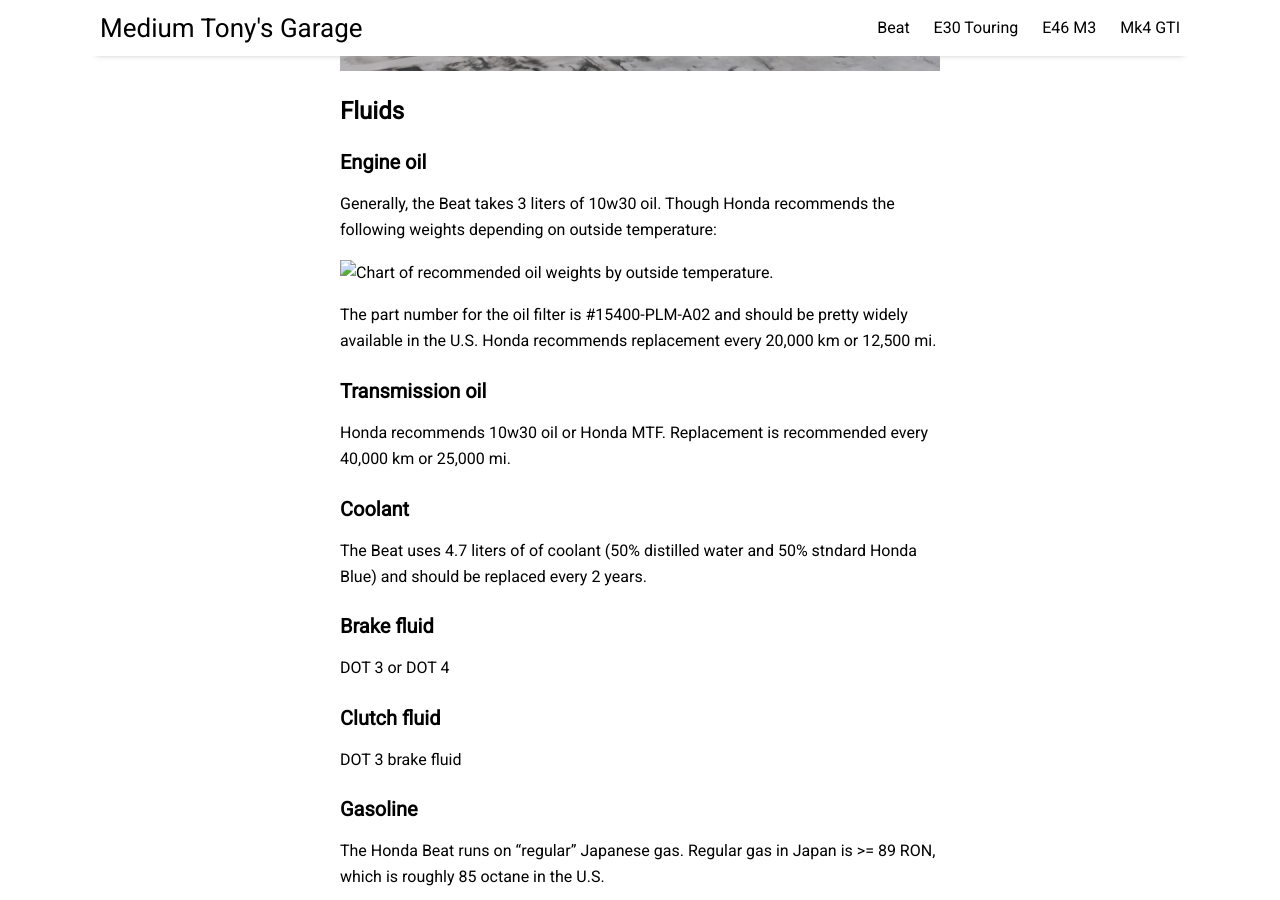
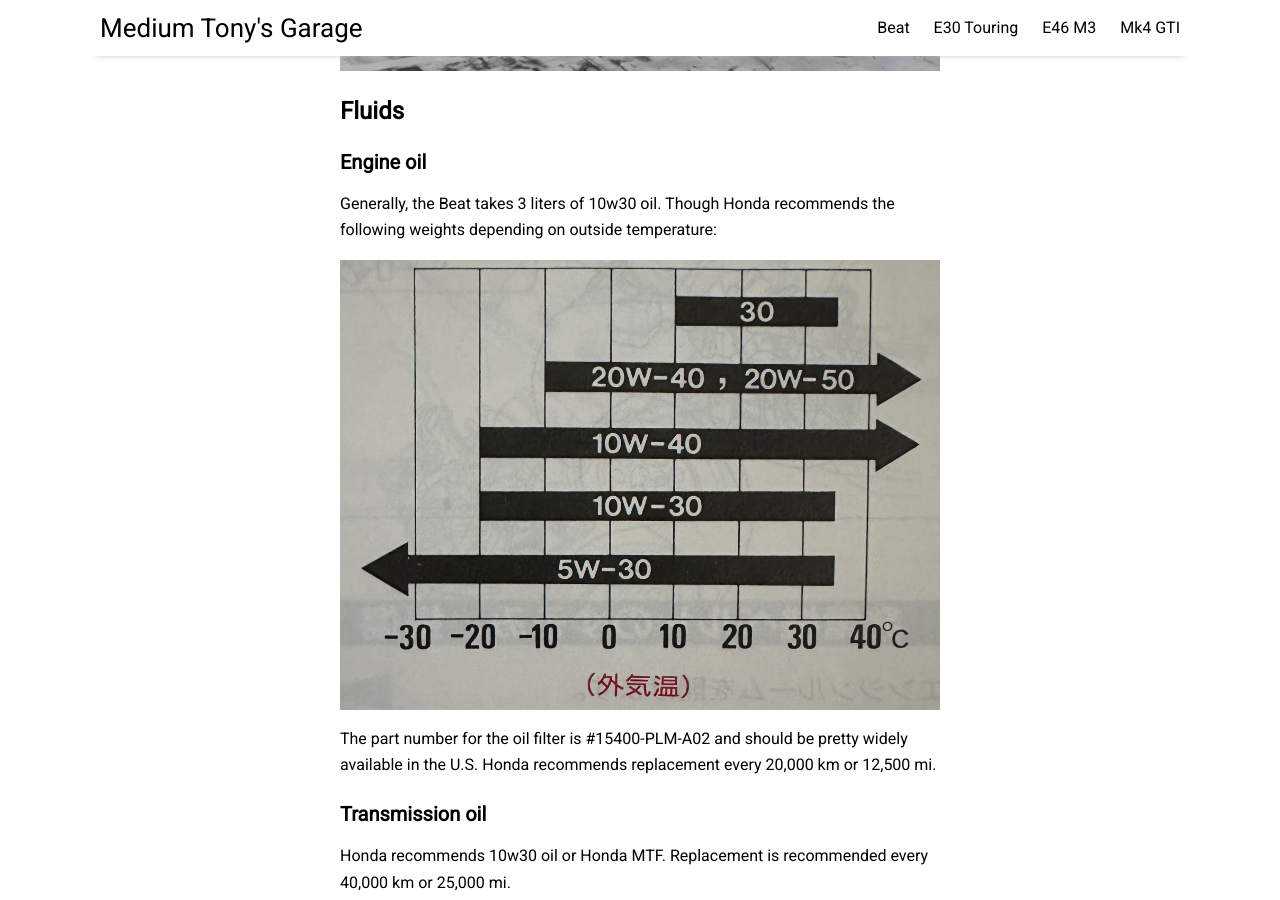
Before and after one commit to prestia/mediumtonys, a Jekyll site: the page built from _posts/2023-9-3-beat-faqs.md, in a window 1280 px wide and 900 px high, scrolled down 491 px. Built offline with Jekyll 4.4.1, drawn with Linux system fonts in a browser that asks for light colours; nearby versions of some CDN libraries.

Commit message:
Update 2023-9-3-beat-faqs.md

```diff
--- a/_posts/2023-9-3-beat-faqs.md
+++ b/_posts/2023-9-3-beat-faqs.md
@@ -12,7 +12,7 @@ image: beat-faqs/header.jpg
 
 Generally, the Beat takes 3 liters of 10w30 oil. Though Honda recommends the following weights depending on outside temperature:
 
-![Chart of recommended oil weights by outside temperature.](/beat-faqs/oil-chart.jpg)
+![Chart of recommended oil weights by outside temperature.](assets/img/beat-faqs/oil-chart.jpg)
 
 The part number for the oil filter is #15400-PLM-A02 and should be pretty widely available in the U.S. Honda recommends replacement every 20,000 km or 12,500 mi.
 
```
